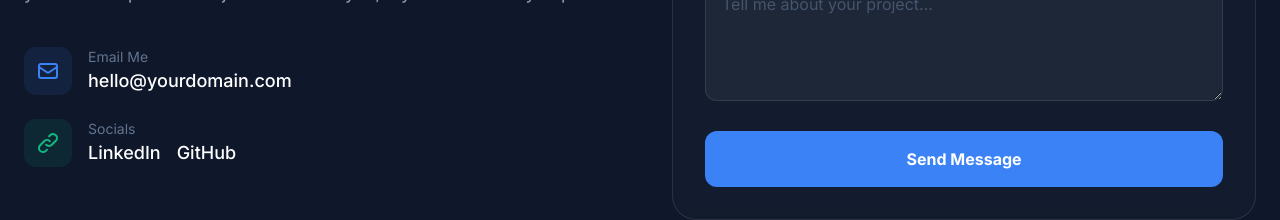
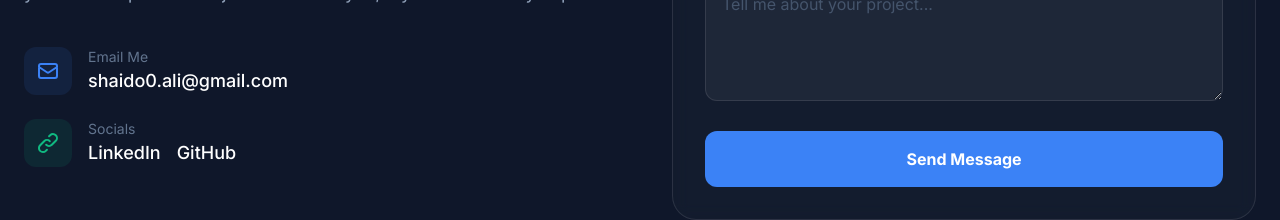
Before and after one commit to shaido0ali/SHAIDO.PORTFOLIO, a Next.js app: page / in a window 1280 px wide. Shown: the part 2247-2467 px from the top of the page. Built offline with nearby package versions, Linux system fonts and the light colour scheme; no server answers.

Commit message:
Update Contact.tsx

```diff
--- a/src/components/Contact.tsx
+++ b/src/components/Contact.tsx
@@ -41,8 +41,8 @@ const Contact = () => {
               </div>
               <div>
                 <p className="text-sm text-slate-500">Email Me</p>
-                <a href="mailto:hello@yourdomain.com" className="text-lg font-medium text-white hover:text-brand-primary transition-colors">
-                  hello@yourdomain.com
+                <a href="mailto:shaido0.ali@gmail.com" className="text-lg font-medium text-white hover:text-brand-primary transition-colors">
+                  shaido0.ali@gmail.com
                 </a>
               </div>
             </div>
```
